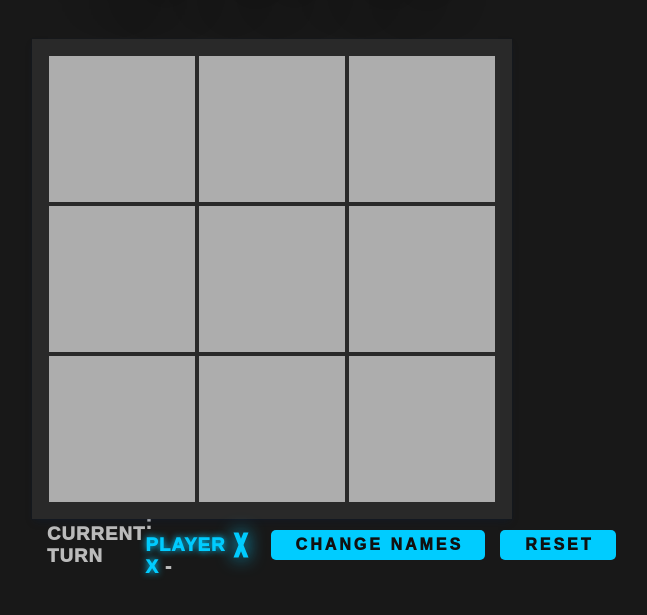
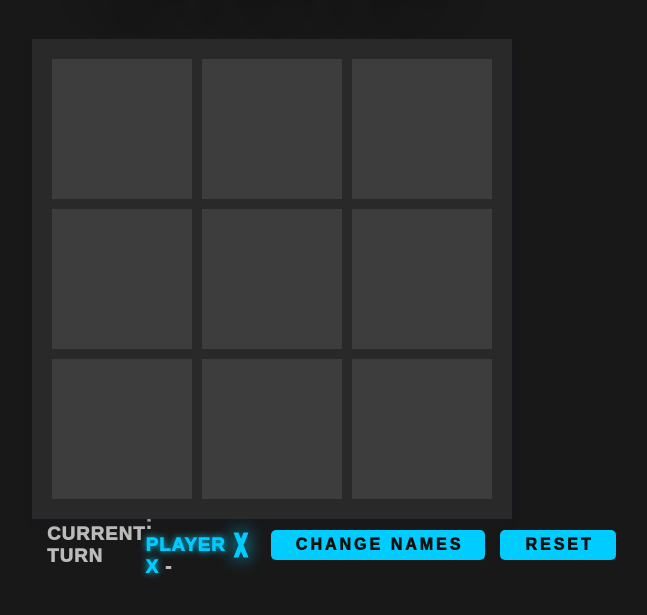
Before and after one commit to studentszO/TicTacToe, a plain HTML site: page index.html in a window 1280 px wide. Shown: the part 129-744 px from the top of the page, without its empty margins (368-1015 px from the left). Drawn offline with Linux system fonts and the light colour scheme.

Commit message:
Change the gameboard style (a little bit)

```diff
--- a/style.css
+++ b/style.css
@@ -54,7 +54,7 @@ h1+div {
     position: relative;
     width: 60vh;
     height: 60vh;
-    background-color: blueviolet;
+    background-color: rgb(0, 0, 0);
     display: grid;
     grid-template: repeat(3, calc(100%/3)) / repeat(3, calc(100%/3));
     border: 15px solid var(--border-clr);
@@ -67,12 +67,12 @@ h1+div {
 }
 
 .game-block {
-    background-color: rgb(173, 173, 173);
-    border: 2px solid var(--border-clr);
+    background-color: rgb(61, 61, 61);
+    border: 5px solid var(--border-clr);
 }
 
 .game-block:hover {
-    background-color: rgb(206, 154, 255);
+    background-color: rgb(27, 27, 27);
 }
 
 .x-icon {
```
